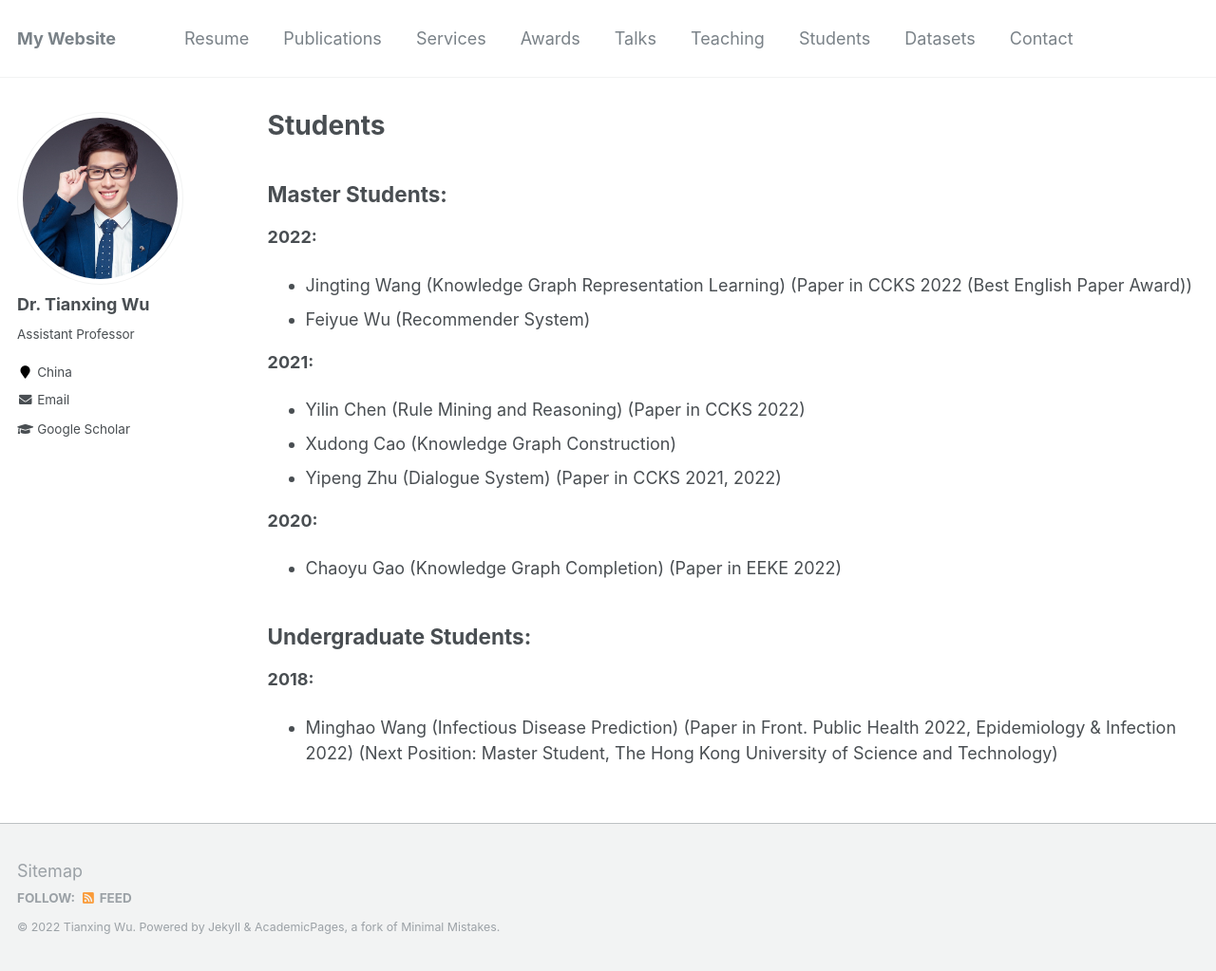
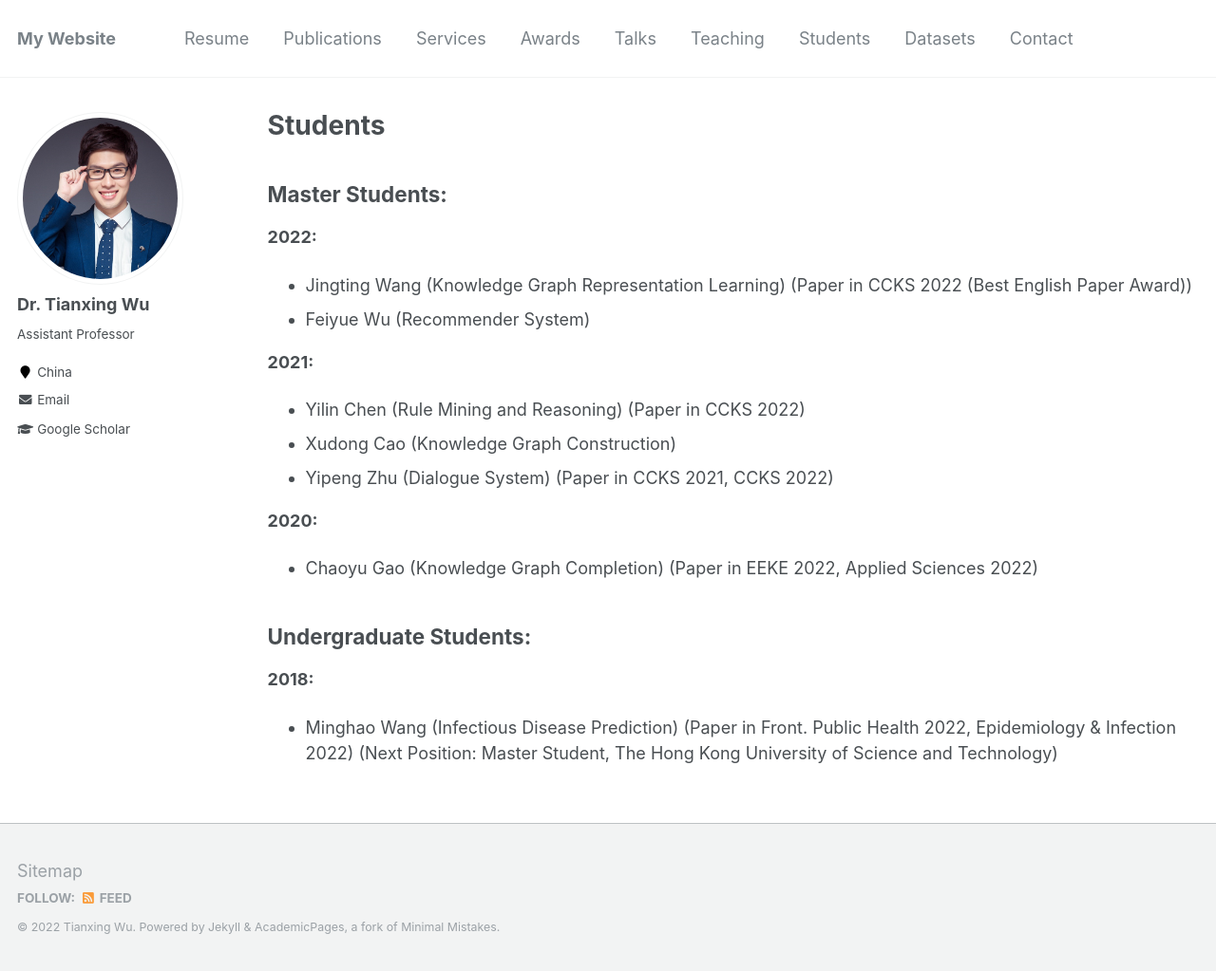
Before and after one commit to tianxing-wu/tianxing-wu.github.io, a Jekyll site: the page built from _pages/students.md, in a window 1280 px wide and 1023 px high. Shown: the whole window at 95% size. Built offline with Jekyll 4.4.1, drawn with Linux system fonts in a browser that asks for light colours.

Commit message:
Update students.md

```diff
--- a/_pages/students.md
+++ b/_pages/students.md
@@ -13,10 +13,10 @@ author_profile: true
 **2021:**
 * Yilin Chen (Rule Mining and Reasoning) (Paper in CCKS 2022)
 * Xudong Cao (Knowledge Graph Construction)
-* Yipeng Zhu (Dialogue System) (Paper in CCKS 2021, 2022)
+* Yipeng Zhu (Dialogue System) (Paper in CCKS 2021, CCKS 2022)
 
 **2020:**
-* Chaoyu Gao (Knowledge Graph Completion) (Paper in EEKE 2022)
+* Chaoyu Gao (Knowledge Graph Completion) (Paper in EEKE 2022, Applied Sciences 2022)
 
 ## Undergraduate Students:
 **2018:**
```
